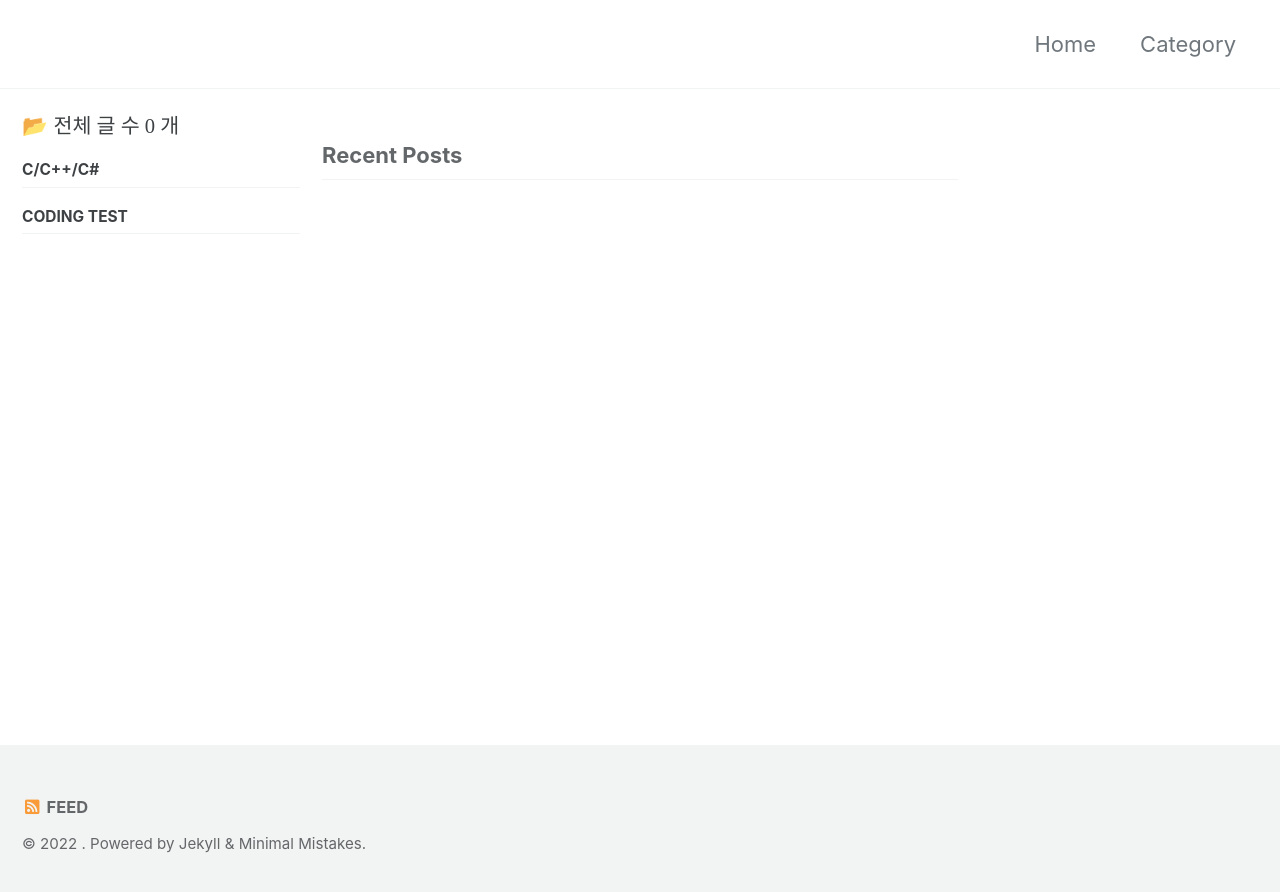
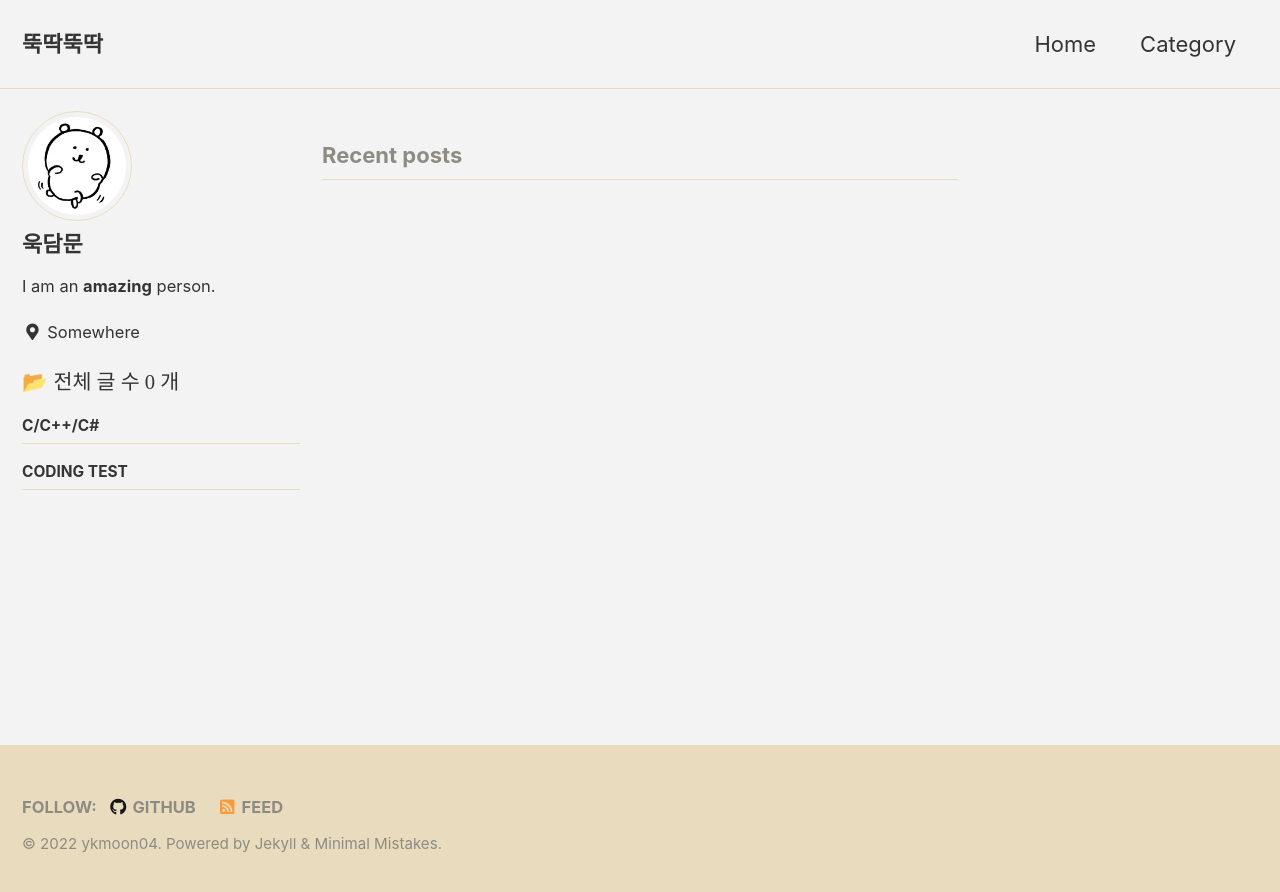
Before and after one commit to ykmoon04/ykmoon04.github.io, a Jekyll site: the page built from index.html, in a window 1280 px wide. Shown: the top 892 px of the page. Built offline with Jekyll 4.4.1, drawn with Linux system fonts in a browser that asks for light colours; cached includes are drawn as plain includes; the list of posts is cut into pages by our own code; some of the changed lines change nothing that is shown.

Commit message:
기본 설정

```diff
--- a/_config.yml
+++ b/_config.yml
@@ -10,103 +10,102 @@
 # Review documentation to determine if you should use `theme` or `remote_theme`
 # https://mmistakes.github.io/minimal-mistakes/docs/quick-start-guide/#installing-the-theme
 
- theme                  : "minimal-mistakes-jekyll"
+theme: "minimal-mistakes-jekyll"
 # remote_theme           : "mmistakes/minimal-mistakes"
-minimal_mistakes_skin    : "default" # "air", "aqua", "contrast", "dark", "dirt", "neon", "mint", "plum", "sunrise"
+minimal_mistakes_skin: "dirt" # "air", "aqua", "contrast", "dark", "dirt", "neon", "mint", "plum", "sunrise"
 
 # Site Settings
-locale                   : "en-US"
-title                    : "Site Title"
-title_separator          : "-"
-subtitle                 : # site tagline that appears below site title in masthead
-name                     : "Your Name"
-description              : "An amazing website."
-url                      : # the base hostname & protocol for your site e.g. "https://mmistakes.github.io"
-baseurl                  : # the subpath of your site, e.g. "/blog"
-repository               : # GitHub username/repo-name e.g. "mmistakes/minimal-mistakes"
-teaser                   : # path of fallback teaser image, e.g. "/assets/images/500x300.png"
-logo                     : # path of logo image to display in the masthead, e.g. "/assets/images/88x88.png"
-masthead_title           : # overrides the website title displayed in the masthead, use " " for no title
+locale: "en-US"
+title: "뚝딱뚝딱"
+title_separator: "-"
+subtitle: # site tagline that appears below site title in masthead
+name: "ykmoon04"
+description: "하고싶은거 만들기"
+url: "https://github.com/ykmoon04"
+baseurl: # the subpath of your site, e.g. "/blog"
+repository: # GitHub username/repo-name e.g. "mmistakes/minimal-mistakes"
+teaser: # path of fallback teaser image, e.g. "/assets/images/500x300.png"
+logo: # path of logo image to display in the masthead, e.g. "/assets/images/88x88.png"
+masthead_title: # overrides the website title displayed in the masthead, use " " for no title
 # breadcrumbs            : false # true, false (default)
-words_per_minute         : 200
+words_per_minute: 200
 comments:
-  provider               : # false (default), "disqus", "discourse", "facebook", "staticman", "staticman_v2", "utterances", "giscus", "custom"
+  provider: # false (default), "disqus", "discourse", "facebook", "staticman", "staticman_v2", "utterances", "giscus", "custom"
   disqus:
-    shortname            : # https://help.disqus.com/customer/portal/articles/466208-what-s-a-shortname-
+    shortname: # https://help.disqus.com/customer/portal/articles/466208-what-s-a-shortname-
   discourse:
-    server               : # https://meta.discourse.org/t/embedding-discourse-comments-via-javascript/31963 , e.g.: meta.discourse.org
+    server: # https://meta.discourse.org/t/embedding-discourse-comments-via-javascript/31963 , e.g.: meta.discourse.org
   facebook:
     # https://developers.facebook.com/docs/plugins/comments
-    appid                :
-    num_posts            : # 5 (default)
-    colorscheme          : # "light" (default), "dark"
+    appid:
+    num_posts: # 5 (default)
+    colorscheme: # "light" (default), "dark"
   utterances:
-    theme                : # "github-light" (default), "github-dark"
-    issue_term           : # "pathname" (default)
+    theme: # "github-light" (default), "github-dark"
+    issue_term: # "pathname" (default)
   giscus:
-    repo_id              : # Shown during giscus setup at https://giscus.app
-    category_name        : # Full text name of the category
-    category_id          : # Shown during giscus setup at https://giscus.app
-    discussion_term      : # "pathname" (default), "url", "title", "og:title"
-    reactions_enabled    : # '1' for enabled (default), '0' for disabled
-    theme                : # "light" (default), "dark", "dark_dimmed", "transparent_dark", "preferred_color_scheme"
+    repo_id: # Shown during giscus setup at https://giscus.app
+    category_name: # Full text name of the category
+    category_id: # Shown during giscus setup at https://giscus.app
+    discussion_term: # "pathname" (default), "url", "title", "og:title"
+    reactions_enabled: # '1' for enabled (default), '0' for disabled
+    theme: # "light" (default), "dark", "dark_dimmed", "transparent_dark", "preferred_color_scheme"
   staticman:
-    branch               : # "master"
-    endpoint             : # "https://{your Staticman v3 API}/v3/entry/github/"
+    branch: # "master"
+    endpoint: # "https://{your Staticman v3 API}/v3/entry/github/"
 reCaptcha:
-  siteKey                :
-  secret                 :
+  siteKey:
+  secret:
 atom_feed:
-  path                   : # blank (default) uses feed.xml
-  hide                   : # true, false (default)
-search                   : # true, false (default)
-search_full_content      : # true, false (default)
-search_provider          : # lunr (default), algolia, google
+  path: # blank (default) uses feed.xml
+  hide: # true, false (default)
+search: "true"
+search_full_content: "true"
+search_provider: # lunr (default), algolia, google
 algolia:
-  application_id         : # YOUR_APPLICATION_ID
-  index_name             : # YOUR_INDEX_NAME
-  search_only_api_key    : # YOUR_SEARCH_ONLY_API_KEY
-  powered_by             : # true (default), false
+  application_id: # YOUR_APPLICATION_ID
+  index_name: # YOUR_INDEX_NAME
+  search_only_api_key: # YOUR_SEARCH_ONLY_API_KEY
+  powered_by: # true (default), false
 google:
-  search_engine_id       : # YOUR_SEARCH_ENGINE_ID
-  instant_search         : # false (default), true
+  search_engine_id: # YOUR_SEARCH_ENGINE_ID
+  instant_search: # false (default), true
 # SEO Related
-google_site_verification :
-bing_site_verification   :
-naver_site_verification  :
-yandex_site_verification :
-baidu_site_verification  :
+google_site_verification:
+bing_site_verification:
+naver_site_verification:
+yandex_site_verification:
+baidu_site_verification:
 
 # Social Sharing
 twitter:
-  username               :
+  username:
 facebook:
-  username               :
-  app_id                 :
-  publisher              :
-og_image                 : # Open Graph/Twitter default site image
+  username:
+  app_id:
+  publisher:
+og_image: # Open Graph/Twitter default site image
 # For specifying social profiles
 # - https://developers.google.com/structured-data/customize/social-profiles
 social:
-  type                   : # Person or Organization (defaults to Person)
-  name                   : # If the user or organization name differs from the site's name
+  type: # Person or Organization (defaults to Person)
+  name: # If the user or organization name differs from the site's name
   links: # An array of links to social media profiles
 
 # Analytics
 analytics:
-  provider               : false # false (default), "google", "google-universal", "google-gtag", "custom"
+  provider: false # false (default), "google", "google-universal", "google-gtag", "custom"
   google:
-    tracking_id          :
-    anonymize_ip         : # true, false (default)
-
+    tracking_id:
+    anonymize_ip: # true, false (default)
 
 # Site Author
 author:
-  name             : "Your Name"
-  avatar           : # path of avatar image, e.g. "/assets/images/bio-photo.jpg"
-  bio              : "I am an **amazing** person."
-  location         : "Somewhere"
-  email            :
+  name: "욱담문"
+  avatar: "/assets/images/bio-photo.jpg"
+  bio: "I am an **amazing** person."
+  location: "Somewhere"
+  email:
   links:
     - label: "Email"
       icon: "fas fa-fw fa-envelope-square"
@@ -138,7 +137,7 @@
       # url:
     - label: "GitHub"
       icon: "fab fa-fw fa-github"
-      # url:
+      url: "https://github.com/ykmoon04"
     - label: "GitLab"
       icon: "fab fa-fw fa-gitlab"
       # url:
@@ -148,7 +147,6 @@
     - label: "Instagram"
       icon: "fab fa-fw fa-instagram"
       # url:
-
 
 # Reading Files
 include:
@@ -187,14 +185,12 @@
 encoding: "utf-8"
 markdown_ext: "markdown,mkdown,mkdn,mkd,md"
 
-
 # Conversion
 markdown: kramdown
 highlighter: rouge
 lsi: false
 excerpt_separator: "\n\n"
 incremental: false
-
 
 # Markdown Processing
 kramdown:
@@ -207,19 +203,16 @@
   smart_quotes: lsquo,rsquo,ldquo,rdquo
   enable_coderay: false
 
-
 # Sass/SCSS
 sass:
   sass_dir: _sass
   style: compressed # https://sass-lang.com/documentation/file.SASS_REFERENCE.html#output_style
-
 
 # Outputting
 permalink: /:categories/:title/
 paginate: 5 # amount of posts to show
 paginate_path: /page:num/
 timezone: # https://en.wikipedia.org/wiki/List_of_tz_database_time_zones
-
 
 # Plugins (previously gems:)
 plugins:
@@ -236,7 +229,6 @@
   - jekyll-gist
   - jekyll-feed
   - jekyll-include-cache
-
 
 # Archives
 #  Type
@@ -266,14 +258,12 @@
 #     category: /categories/:name/
 #     tag: /tags/:name/
 
-
 # HTML Compression
 # - https://jch.penibelst.de/
 compress_html:
   clippings: all
   ignore:
     envs: development
-
 
 # Defaults
 defaults:
@@ -288,3 +278,4 @@
       comments: # true
       share: true
       related: true
+      sidebar_main: true
```
Also changed, not shown: assets/images/bio-photo.jpg (added).
